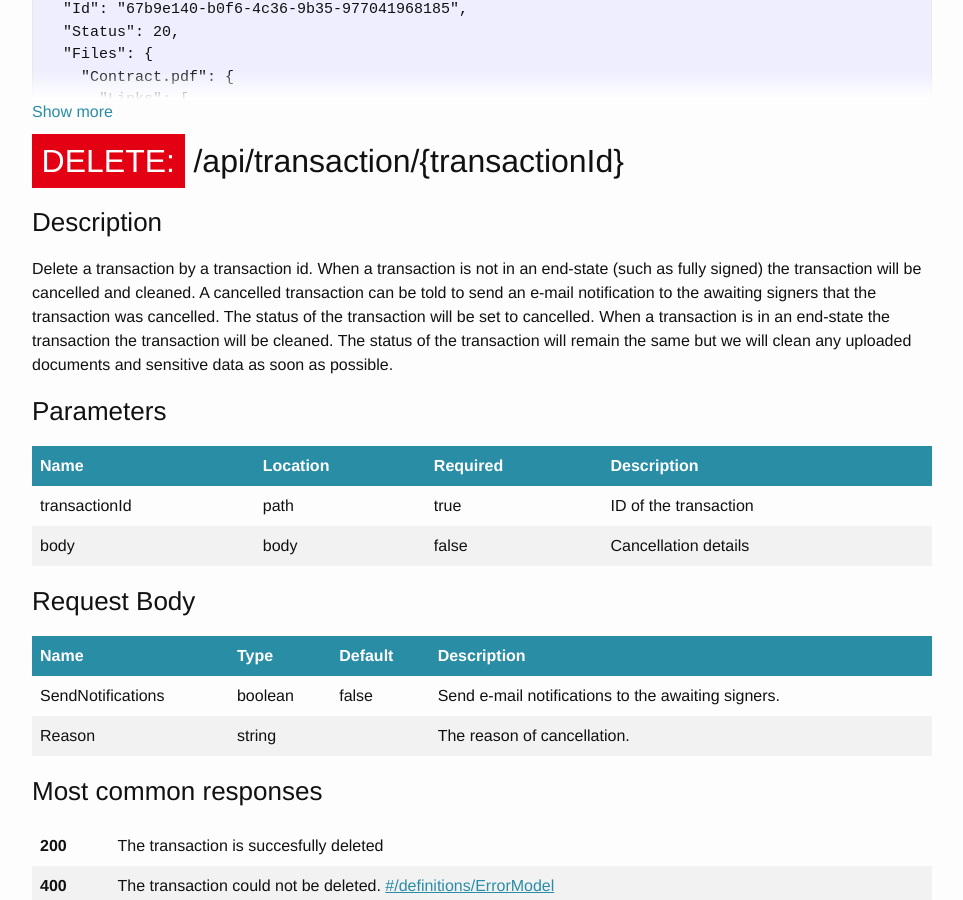
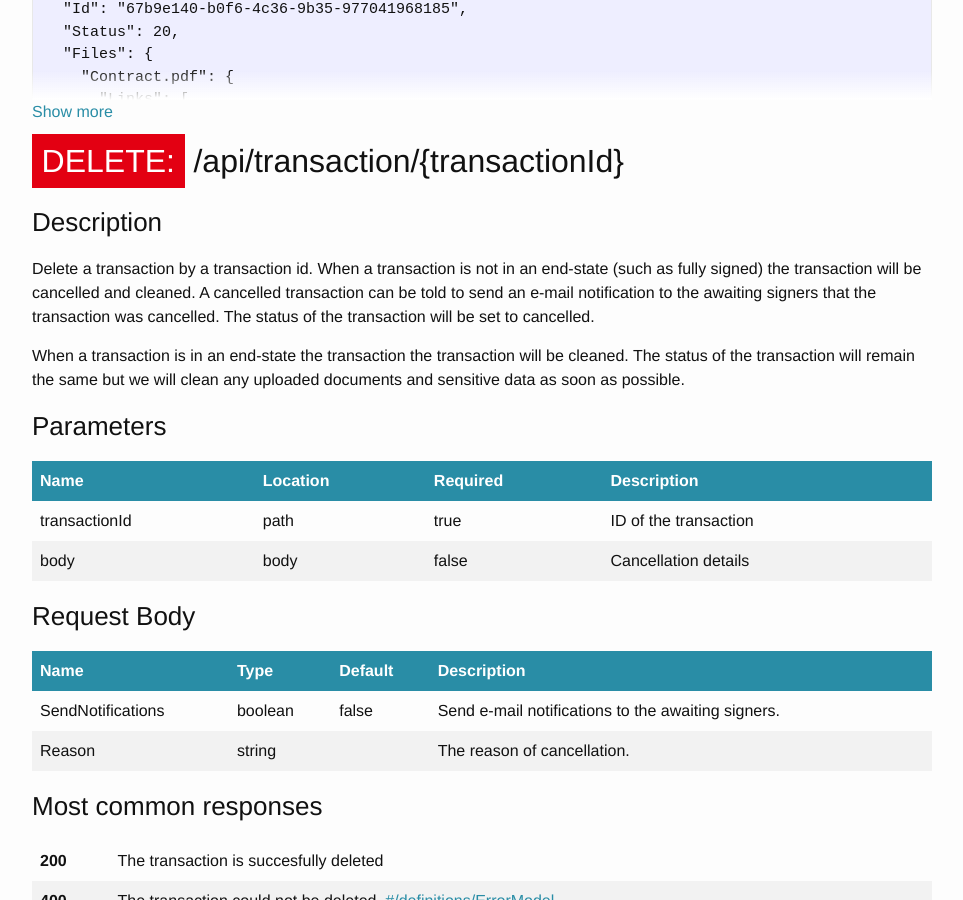
Before and after one commit to markohantula/evidos.github.io, a Jekyll site: the page built from endpoints.html, in a window 1280 px wide and 900 px high, scrolled down 1729 px. Shown: the whole window, without its empty margins (158-1121 px from the left). Built offline with Jekyll 4.4.1, drawn with Linux system fonts in a browser that asks for light colours; some of the changed text lies outside the part shown.

```diff
--- a/_data/api-swagger.yaml
+++ b/_data/api-swagger.yaml
@@ -139,7 +139,7 @@ paths:
         The file parameter can either be the PDF document or JSON <a href="##/definitions/FileMetaData">metadata</a>.
         Metadata must always be supplied first.
         Only PDF documents with Content-Type 'application/pdf' are accepted.
-        Related posts <a href="http://localhost:4000/api/howto/2016/10/06/api-generated-fields.html/">api generated fields</a>, <a href="http://localhost:4000/api/howto/2016/04/21/howto-create-a-transaction-with-fillable-pdf-fields.html">howto create a transaction with fillable pdf fields</a>
+        Related posts [How to create a transaction with api generated fields](/api/howto/2016/10/06/api-generated-fields.html), [howto create a transaction with fillable pdf fields](/api/howto/2016/04/21/howto-create-a-transaction-with-fillable-pdf-fields.html).
       consumes:
         - 'application/pdf'
         - 'application/json'
--- a/_includes/schema_object.html
+++ b/_includes/schema_object.html
@@ -38,7 +38,7 @@
 		<td colspan={{ 9 | minus: include.level }}>&lt;,&gt;
 		<td>{{ include.prop_schema.type }} map of type
 		<td>
-		<td>{{ include.prop_schema.description }}
+		<td>{{ include.prop_schema.description | markdownify }}
 	</tr>
 	{% endif %}
 
--- a/endpoints.html
+++ b/endpoints.html
@@ -43,7 +43,7 @@ permalink: /endpoints/
       <div id="{{ method_id }}">
       <h2><span class="{{ method_name }}_endpoint">{{ method_name | upcase }}:</span> {{ path[0] }}</h2>
       <h3>Description</h3>
-      <p>{{ method.description }}</p>
+      <p>{{ method.description | markdownify }}</p>
 
       <!-- Begin Parameter section -->
       {% if method.parameters and first %}
```
